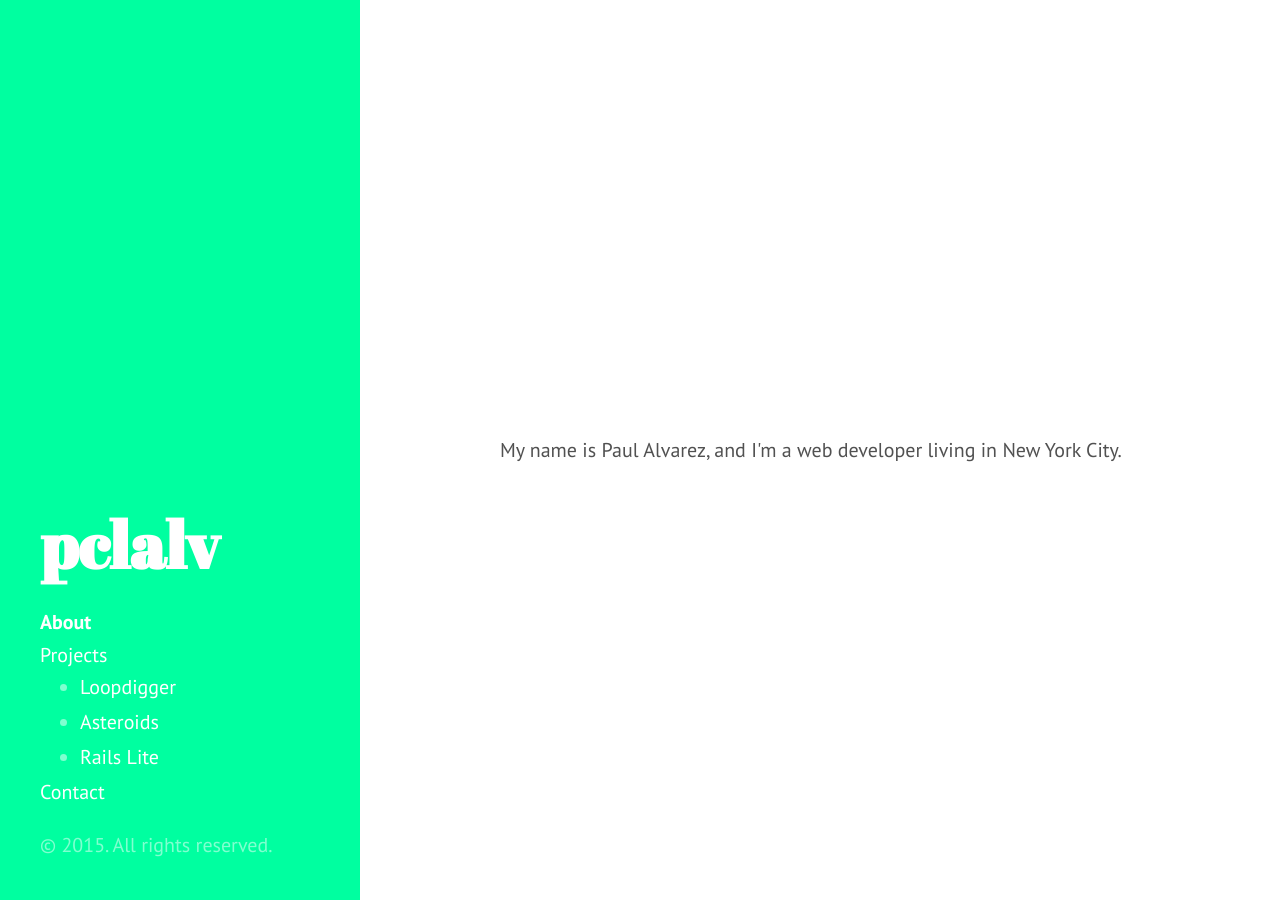
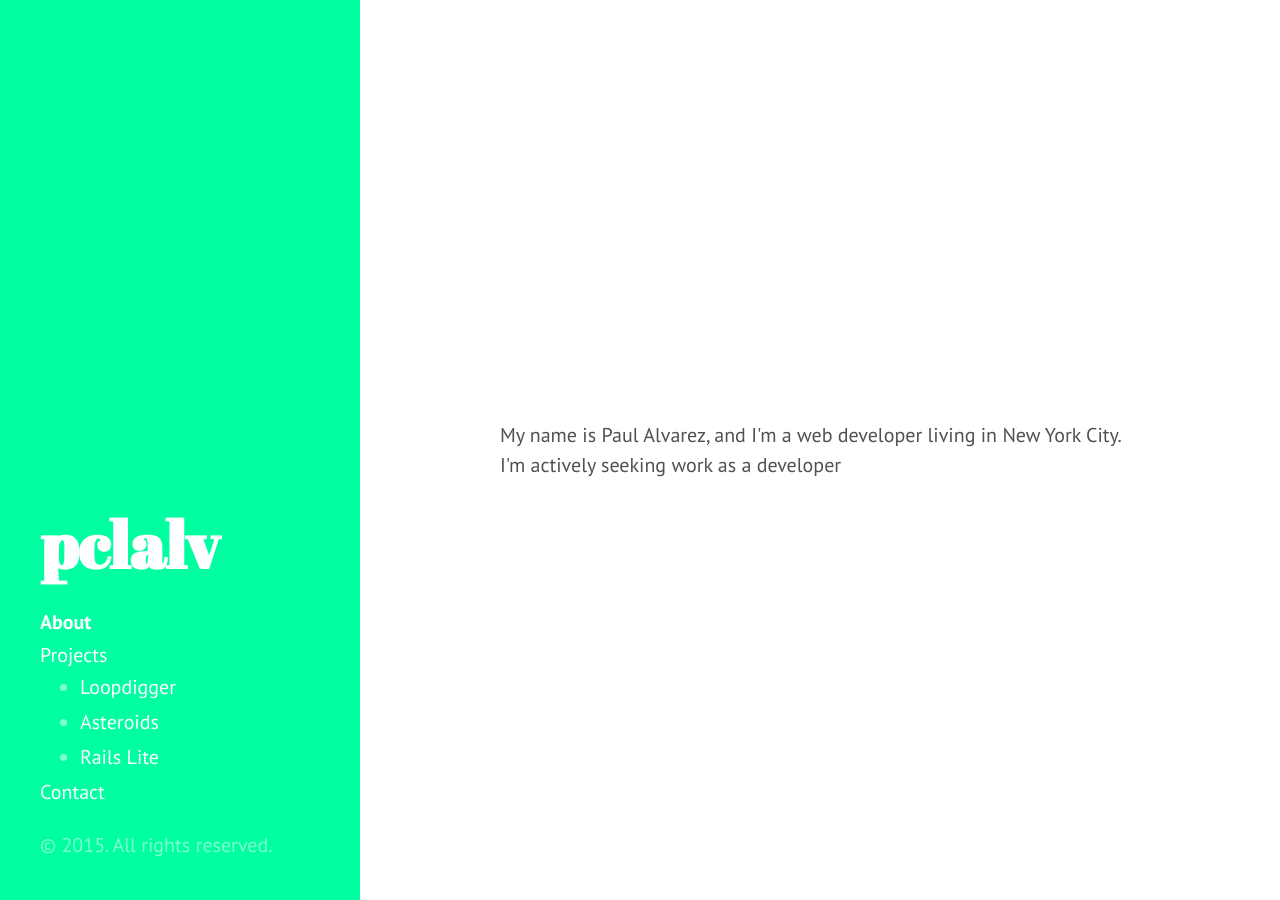
Before and after one commit to pclalv/pclalv.github.io, a Jekyll site: the page built from index.html, in a window 1280 px wide. Built offline with Jekyll 4.4.1, drawn with Linux system fonts in a browser that asks for light colours; nearby versions of some CDN libraries; Markdown is read by kramdown in place of the engine named in the settings; the list of posts is cut into pages by our own code; grey boxes are pictures that could not be loaded.

Commit message:
push images

```diff
--- a/index.html
+++ b/index.html
@@ -22,12 +22,14 @@
     <div class="section" data-anchor="about">
       <figure class="about">
         My name is Paul Alvarez, and I'm a web developer living in New York City.
+
+        I'm actively seeking work as a developer
       </figure>
     </div>
 
     <div class="section" data-anchor="loopdigger">
       <figure>
-        <img src="public/images/loopdigger.png" alt="loopdigger-screenshot" />
+        <img src="http://github.com/pclalv/pclalv.github.io/public/images/loopdigger.png" alt="loopdigger-screenshot" />
       </figure>
 
       <figure class="project-header group">
```
